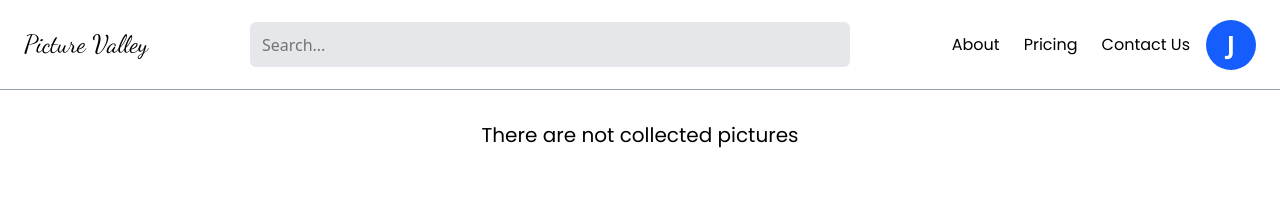
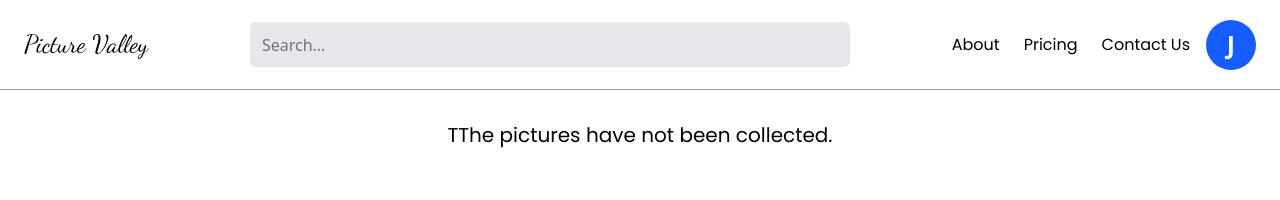
Before and after one commit to JasurbekFront-end/picture-valley, a React (Vite) app: page /user/collected in a window 1280 px wide. Shown: the top 200 px of the page. Built offline with nearby package versions, Linux system fonts and the light colour scheme.

Commit message:
user profile changed

```diff
--- a/src/pages/user/user-collected.tsx
+++ b/src/pages/user/user-collected.tsx
@@ -15,7 +15,7 @@ export default function UserCollected() {
         <ImagesWrapper columns={columns} />
       ) : (
         <div className="flex w-full items-center justify-center font-poppins text-[20px] pt-10">
-          There are not collected pictures
+          TThe pictures have not been collected.
         </div>
       )}
     </div>
--- a/src/pages/user/user-liked.tsx
+++ b/src/pages/user/user-liked.tsx
@@ -15,7 +15,7 @@ export default function UserLiked() {
         <ImagesWrapper columns={columns} />
       ) : (
         <div className="flex w-full items-center justify-center font-poppins text-[20px] pt-10">
-          There are not liked pictures
+          The pictures have not been liked.
         </div>
       )}
     </div>
```
